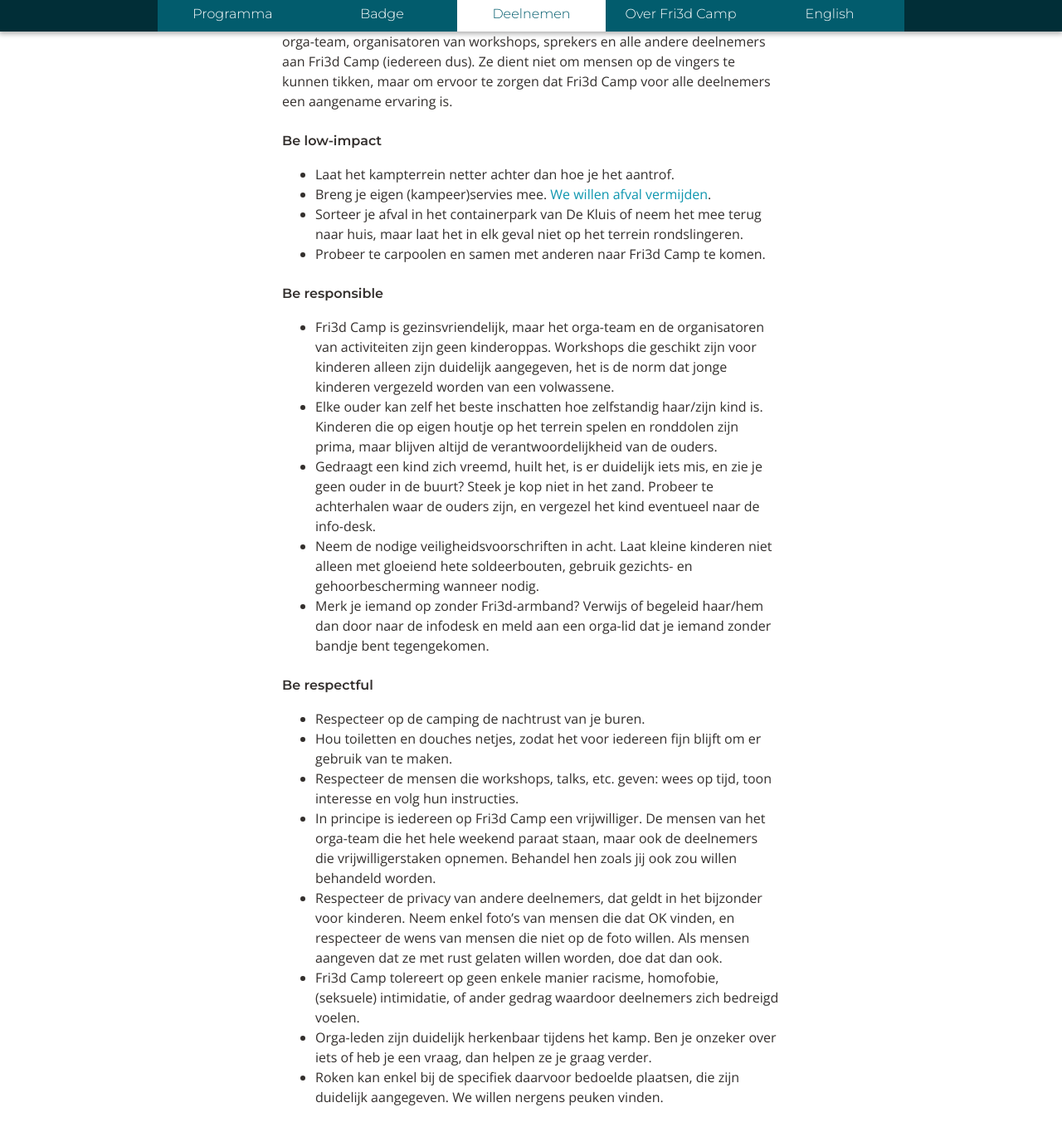
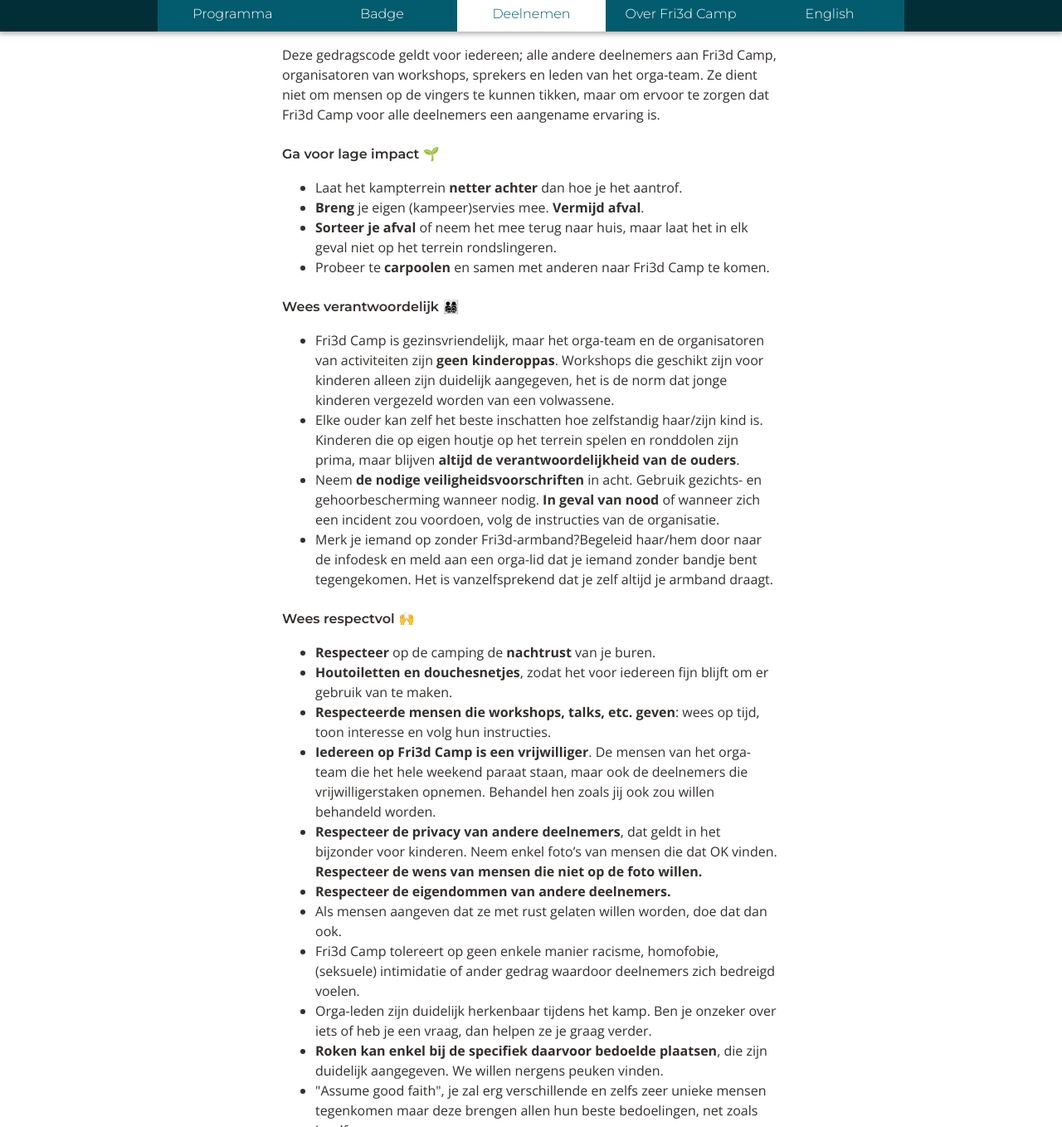
Before and after one commit to Fri3dCamp/fri3d2018-announce, a Jekyll site: the page built from deelnemen/gedragscode.html, in a window 1280 px wide and 1400 px high, scrolled down 440 px, cut to the strip 42-1400 px from the top of the window. Shown: the whole strip at 83% size. Built offline with Jekyll 4.4.1, drawn with Linux system fonts in a browser that asks for light colours; nearby versions of some CDN libraries; some of the changed text lies outside the part shown; grey boxes are pictures that could not be loaded.

Commit message:
finalized gedragscode

```diff
--- a/_data/sitetree.yml
+++ b/_data/sitetree.yml
@@ -27,7 +27,7 @@
       url: '/deelnemen/gedragscode.html'
       title: 'Gedragscode'
       parent: deelnemen
-      description: ‘Be Excellent to Eachother‘ is het motto van Fri3d Camp. Maar wat houdt dat precies in?
+      description: ‘Be Excellent to each other‘ is het motto van Fri3d Camp. Maar wat houdt dat precies in?
     - navitem: faq
       url: '/deelnemen/faq.html'
       title: 'FAQ'
--- a/deelnemen/gedragscode.html
+++ b/deelnemen/gedragscode.html
@@ -1,51 +1,50 @@
 ---
 layout: default
-title: Be Excellent to eachother!
+title: Be Excellent to each other!
 navitem: deelnemen
 navlevel: 1
 ---
 <div class="maincontent">
-    <p>‘Be excellent to eachother’ is het Fri3d Camp motto. Maar wat houdt dat precies in? Wat zijn de do’s en don’ts van Fri3d Camp?
-            Deze gedragscode geldt voor orga-team, organisatoren van workshops, sprekers en alle andere deelnemers aan Fri3d Camp (iedereen dus). Ze dient niet om mensen op de vingers te kunnen tikken, maar om ervoor te zorgen dat Fri3d Camp voor alle deelnemers een aangename ervaring is.
-            </p>
-
-<h2>Be low-impact</h2>
-<ul>
-<li>Laat het kampterrein netter achter dan hoe je het aantrof.  </li>
-<li>Breng je eigen (kampeer)servies mee. <a href="{{ site.baseurl }}/about/eco.html">We willen afval vermijden</a>. </li>
-<li>Sorteer je afval in het containerpark van De Kluis of neem het mee terug naar huis, maar laat het in elk geval niet op het terrein rondslingeren. </li>
-<li>Probeer te carpoolen en samen met anderen naar Fri3d Camp te komen. </li>
-</ul>
-<h2>Be responsible</h2>
-<ul>
-<li>Fri3d Camp is gezinsvriendelijk, maar het orga-team en de organisatoren van activiteiten zijn geen kinderoppas. Workshops die geschikt zijn voor kinderen alleen zijn duidelijk aangegeven, het is de norm dat jonge kinderen vergezeld worden van een volwassene. </li>
-<li>Elke ouder kan zelf het beste inschatten hoe zelfstandig haar/zijn kind is. Kinderen die op eigen houtje op het terrein spelen en ronddolen zijn prima, maar blijven altijd de verantwoordelijkheid van de ouders. </li>
-<li>Gedraagt een kind zich vreemd, huilt het, is er duidelijk iets mis, en zie je geen ouder in de buurt? Steek je kop niet in het zand. Probeer te achterhalen waar de ouders zijn, en vergezel het kind eventueel naar de info-desk. </li>
-<li>Neem de nodige veiligheidsvoorschriften in acht. Laat kleine kinderen niet alleen met gloeiend hete soldeerbouten, gebruik gezichts- en gehoorbescherming wanneer nodig.  </li>
-<li>Merk je iemand op zonder Fri3d-armband? Verwijs of begeleid haar/hem dan door naar de infodesk en meld aan een orga-lid dat je iemand zonder bandje bent tegengekomen. </li>
-</ul>
-<h2>Be respectful</h2>
-<ul>
-<li>Respecteer op de camping de nachtrust van je buren.  </li>
-<li>Hou toiletten en douches netjes, zodat het voor iedereen fijn blijft om er gebruik van te maken.  </li>
-<li>Respecteer de mensen die workshops, talks, etc. geven: wees op tijd, toon interesse en volg hun instructies. </li>
-<li>In principe is iedereen op Fri3d Camp een vrijwilliger. De mensen van het orga-team die het hele weekend paraat staan, maar ook de deelnemers die vrijwilligerstaken opnemen. Behandel hen zoals jij ook zou willen behandeld worden. </li>
-<li>Respecteer de privacy van andere deelnemers, dat geldt in het bijzonder voor kinderen. Neem enkel foto&rsquo;s van mensen die dat OK vinden, en respecteer de wens van mensen die niet op de foto willen. Als mensen aangeven dat ze met rust gelaten willen worden, doe dat dan ook. </li>
-<li>Fri3d Camp tolereert op geen enkele manier racisme, homofobie, (seksuele) intimidatie, of ander gedrag waardoor deelnemers zich bedreigd voelen. </li>
-<li>Orga-leden zijn duidelijk herkenbaar tijdens het kamp. Ben je onzeker over iets of heb je een vraag, dan helpen ze je graag verder. </li>
-<li>Roken kan enkel bij de specifiek daarvoor bedoelde plaatsen, die zijn duidelijk aangegeven. We willen nergens peuken vinden. </li>
-</ul>
-<h2>Be helpful</h2>
-<ul>
-<li>Vind je een waardevol verloren voorwerp? Ga dan langs de infodesk, en beschouw het niet als je eigendom. </li>
-<li>Fri3d Camp verwelkomt hackers, makers en diy&rsquo;ers van verschillende niveaus en achtergronden. Wees behulpzaam en ondersteunend, en stimuleer de wil om te leren. </li>
-<li>Laat discussies, conflicten, meningsverschillen&hellip; niet escaleren en zorg ervoor dat je samen van Fri3d Camp kan blijven genieten. Zoek, als je er echt niet uit geraakt, de hulp van de Fri3d Camp bemiddelaar. </li>
-<li>Gebruikt iemand op een onveilige manier de WiFi of andere digitale tools? Help hen dan om het veiliger te doen, en zie dit niet als uitnodiging om hun toestel te hacken. </li>
-<li>Loopt iets niet zoals je verwacht of heb je een opmerking, vraag of probleem? Blijf er niet mee zitten en spreek een orga-lid aan of ga naar de infodesk. Zij kunnen niet overal tegelijk zijn of alles gezien hebben, ga daar dus niet vanuit. </li>
-<li>&ldquo;Don&rsquo;t complain, suggest what&rsquo;s better&rdquo; luidt de slogan die je op veel laptops zal zien staan, breng die mee in de praktijk. </li>
-<li>Iedereen is vrijwilliger. Laat dus geen kans onbenut om even ergens in de bres te springen als je tijd hebt. </li>
-</ul>
+        <p><strong>&lsquo;Be excellent to each other&rsquo; is het Fri3d Camp motto.</strong>&nbsp;Maar wat houdt dat precies in? Wat zijn de do&rsquo;s en don&rsquo;ts van Fri3d Camp?</p>
+        <p>Deze gedragscode geldt voor iedereen; alle andere deelnemers aan Fri3d Camp, organisatoren van workshops, sprekers en leden van het orga-team. Ze dient niet om mensen op de vingers te kunnen tikken, maar om ervoor te zorgen dat Fri3d Camp voor alle deelnemers een aangename ervaring is.</p>
+<h2>Ga voor lage impact &#x1f331;</h2>
+        <ul>
+        <li>Laat het kampterrein <strong>netter achter</strong>&nbsp;dan hoe je het aantrof.</li>
+        <li><strong>Breng</strong>&nbsp;je eigen (kampeer)servies mee. <strong>Vermijd afval</strong>.</li>
+        <li><strong>Sorteer je afval</strong>&nbsp;of neem het mee terug naar huis, maar laat het in elk geval niet op het terrein rondslingeren.</li>
+        <li>Probeer te <strong>carpoolen</strong>&nbsp;en samen met anderen naar Fri3d Camp te komen.</li></ul>
+<h2>Wees verantwoordelijk &#x1f468;&zwj;&#x1f469;&zwj;&#x1f467;&zwj;&#x1f466;</h2>
+        <ul>
+        <li>Fri3d Camp is gezinsvriendelijk, maar het orga-team en de organisatoren van activiteiten zijn <strong>geen kinderoppas</strong>. Workshops die geschikt zijn voor kinderen alleen zijn duidelijk aangegeven, het is de norm dat jonge kinderen vergezeld worden van een volwassene.</li>
+        <li>Elke ouder kan zelf het beste inschatten hoe zelfstandig haar/zijn kind is. Kinderen die op eigen houtje op het terrein spelen en ronddolen zijn prima, maar blijven <strong>altijd de verantwoordelijkheid van de ouders</strong>.</li>
+        <li>Neem <strong>de nodige veiligheidsvoorschriften</strong>&nbsp;in acht. Gebruik gezichts- en gehoorbescherming wanneer nodig. <strong>In geval van nood</strong>&nbsp;of wanneer zich een incident zou voordoen, volg de instructies van de organisatie.</li>
+        <li><span style="font-weight:strong">Merk je iemand op zonder Fri3d-armband?Begeleid haar/hem door naar de infodesk en meld aan een orga-lid dat je iemand zonder bandje bent tegengekomen. Het is vanzelfsprekend dat je zelf altijd je armband draagt.</li></ul>
+<h2>Wees respectvol &#x1f64c;</h2>
+        <ul>
+        <li><strong>Respecteer</strong>&nbsp;op de camping de <strong>nachtrust</strong>&nbsp;van je buren. </li>
+        <li><strong>Hou</strong><strong>toiletten en douches</strong><strong>netjes</strong>, zodat het voor iedereen fijn blijft om er gebruik van te maken.</li>
+        <li><strong>Respecteer</strong><strong>de mensen die workshops, talks, etc. geven</strong>: wees op tijd, toon interesse en volg hun instructies.</li>
+        <li><strong>Iedereen op Fri3d Camp is een vrijwilliger</strong>. De mensen van het orga-team die het hele weekend paraat staan, maar ook de deelnemers die vrijwilligerstaken opnemen. Behandel hen zoals jij ook zou willen behandeld worden.</li>
+        <li><strong>Respecteer de privacy van andere deelnemers</strong>, dat geldt in het bijzonder voor kinderen. Neem enkel foto&rsquo;s van mensen die dat OK vinden. <strong>Respecteer de wens van mensen die niet op de foto willen.</strong></li>
+        <li><strong>Respecteer de eigendommen van andere deelnemers.</strong></li>
+        <li>Als mensen aangeven dat ze met rust gelaten willen worden, doe dat dan ook.</li>
+        <li>Fri3d Camp tolereert op geen enkele manier racisme, homofobie, (seksuele) intimidatie of ander gedrag waardoor deelnemers zich bedreigd voelen.</li>
+        <li><span style="font-weight:strong">Orga-leden&nbsp;zijn duidelijk herkenbaar tijdens het kamp. Ben je onzeker over iets of heb je een vraag, dan helpen ze je graag verder.</li>
+        <li><strong>Roken kan enkel bij de specifiek daarvoor bedoelde plaatsen</strong>, die zijn duidelijk aangegeven.&nbsp;We willen nergens peuken vinden.</li>
+        <li>&quot;Assume good faith&quot;, je zal erg verschillende en zelfs zeer unieke mensen tegenkomen maar deze brengen allen hun beste bedoelingen, net zoals jezelf.</li>
+        <li>Respecteer de zwaartekracht.</li></ul>
+<h2>Wees behulpzaam &#x1f44f;</h2>
+        <ul>
+        <li><strong>&ldquo;Don&rsquo;t complain, suggest what&rsquo;s better&rdquo;</strong>&nbsp;luidt de slogan die je op veel laptops zal zien staan, breng die mee in de praktijk.</li>
+        <li><strong>I</strong><strong>edereen is vrijwilliger.</strong>&nbsp;Laat dus geen kans onbenut om even ergens in de bres te springen als je tijd hebt.</li>
+        <li><strong>Verloren voorwerpen</strong>&nbsp;zijn welkom bij de infodesk.</li>
+        <li>Fri3d Camp verwelkomt hackers, makers en diy&rsquo;ers van verschillende niveaus en achtergronden. Wees behulpzaam en ondersteunend, en <strong>stimuleer de wil om te leren</strong>.</li>
+        <li>Laat discussies, conflicten, meningsverschillen&hellip; niet escaleren en zorg ervoor dat je samen van Fri3d Camp kan blijven genieten.&nbsp;Zoek, als je er echt niet uit geraakt, de hulp van een<strong>bemiddelaar</strong>.</li>
+        <li>Gebruikt iemand op een onveilige manier de WiFi of andere digitale tools? <strong>Help</strong>&nbsp;hen dan om het veiliger te doen, en zie dit niet als uitnodiging om hun toestel te hacken.</li></ul>
 </div>
 <div class="notice">
-        <h2>Wat gebeurt er als je deze gedragsregels niet volgt?</h2><p>Het orga-team is streng voor gedrag en mild voor mensen. Iemand uitsluiten van het kamp is enkel een allerlaatste redmiddel. In eerste instantie zal het orga-team altijd proberen sensibiliseren, situaties te ontmijnen, mensen herinneren aan de gedragsregels, etc. om zo het gedrag te veranderen. Er is een neutrale Fri3d Camp bemiddelaar aangesteld, specifiek om conflicten en wrijvingen op te lossen en de cohesie op kamp te bevorderen.</p><p>Maar bij herhaalde of bijzonder ernstige inbreuken die overdreven hinderlijk zijn voor andere deelnemers, kan het gebeuren dat iemand verwijderd wordt van het terrein en de toegang ontzegd wordt, zonder vergoeding voor tickets of andere gemaakte kosten. Bij zeer ernstige of gevaarlijke situaties, zal de politie ingeschakeld worden.</p>
+
+<h2>Wat gebeurt er als je deze gedragsregels niet volgt?</h2>
+        <p>Het orga-team is streng voor gedrag en mild voor mensen. Iemand uitsluiten van het kamp is enkel een allerlaatste redmiddel. In eerste instantie zal het orga-team altijd proberen sensibiliseren, situaties te ontmijnen, mensen herinneren aan de gedragsregels, etc. om zo het gedrag te veranderen.&nbsp;Er is een <strong>neutrale bemiddelaar</strong>&nbsp;uitgenodigd, om conflicten en wrijvingen op te lossen en de cohesie op kamp te bevorderen.</p>
+        <p>Maar bij herhaalde of bijzonder ernstige inbreuken die overdreven hinderlijk zijn voor andere deelnemers, kan het gebeuren dat iemand verwijderd wordt van het terrein en de toegang ontzegd wordt, zonder vergoeding voor tickets of andere gemaakte kosten.</p>
 </div>
```
